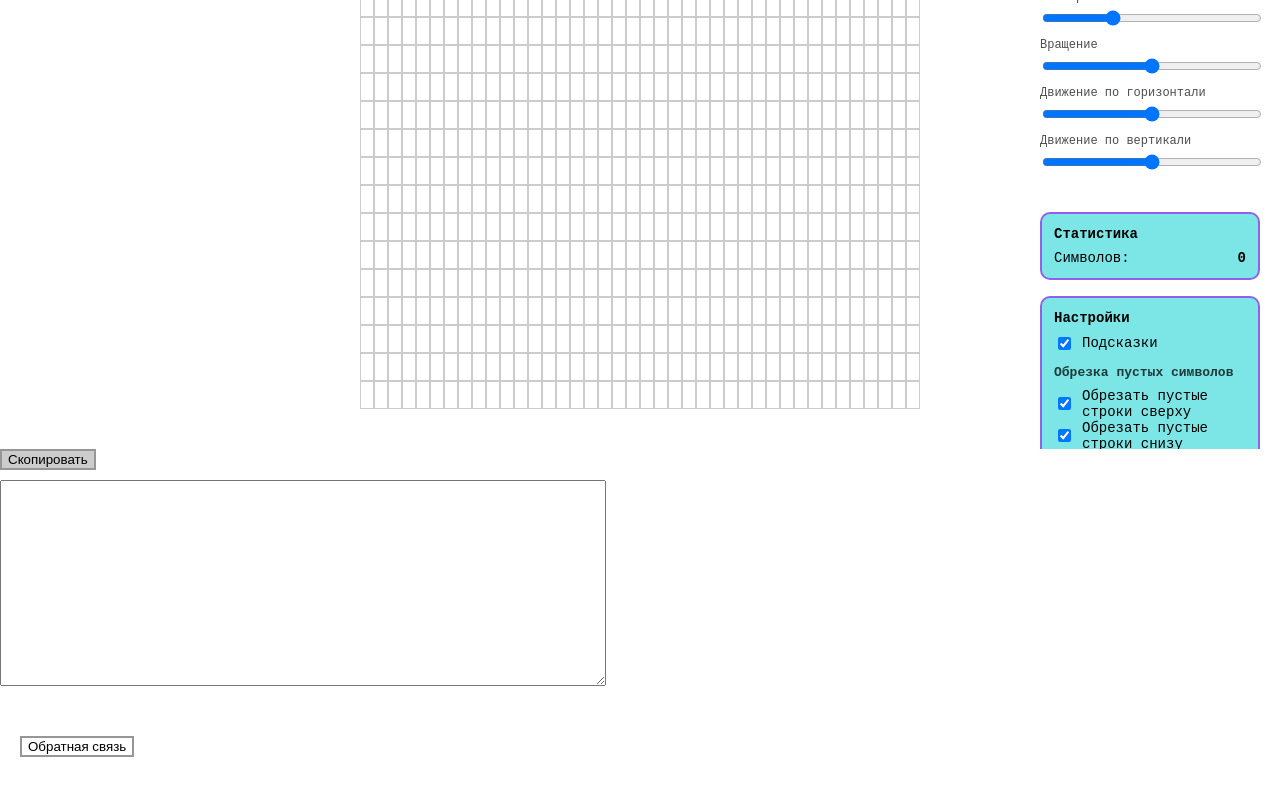
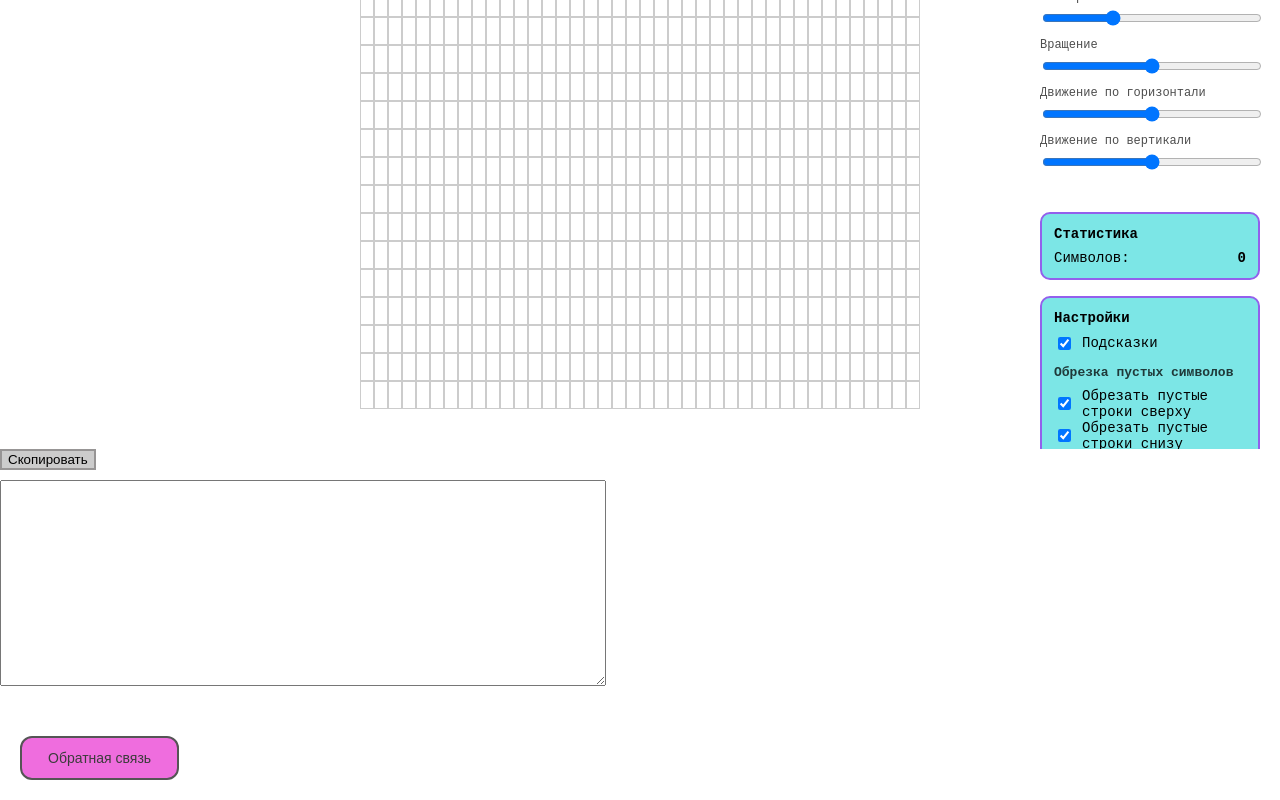
Before and after one commit to PinguiculaW/dots, a React (Vite) app: page / in a window 1280 px wide. Shown: the part 286-1086 px from the top of the page. Before the commit the page ends 1063 px from the top, so only its background shows below. Built offline with nearby package versions, Linux system fonts and the light colour scheme; a web font is replaced by a local one.

Commit message:
красивенькая кнопочка отправки

```diff
--- a/src/AppInner.tsx
+++ b/src/AppInner.tsx
@@ -466,7 +466,10 @@ export default function AppInner({
       />
 
       <div style={{ marginBottom: 20, marginLeft: 20, textAlign: "left" }}>
-        <button onClick={onOpenFeedback}>
+        <button
+            onClick={onOpenFeedback}
+            className="feedback-button"
+        >
           Обратная связь
         </button>
       </div>
--- a/src/styles.css
+++ b/src/styles.css
@@ -354,3 +354,31 @@ button:active {
   margin-bottom: 8px;
   margin-top: 12px;
 }
+
+.feedback-button {
+  padding: 12px 26px;
+  font-size: 14px;
+
+  border-radius: 12px;
+  border: 2px solid #555;
+
+  background: #ef6dde;
+  color: #3c3c3c;
+
+  cursor: pointer;
+
+  transition:
+          background 0.2s ease,
+          color 0.2s ease,
+          transform 0.1s ease;
+}
+
+.feedback-button:hover {
+  background: #a569dc;
+  color: #252525;
+}
+
+.feedback-button:active {
+  transform: scale(0.96);
+  background: #88126d;
+}
```
